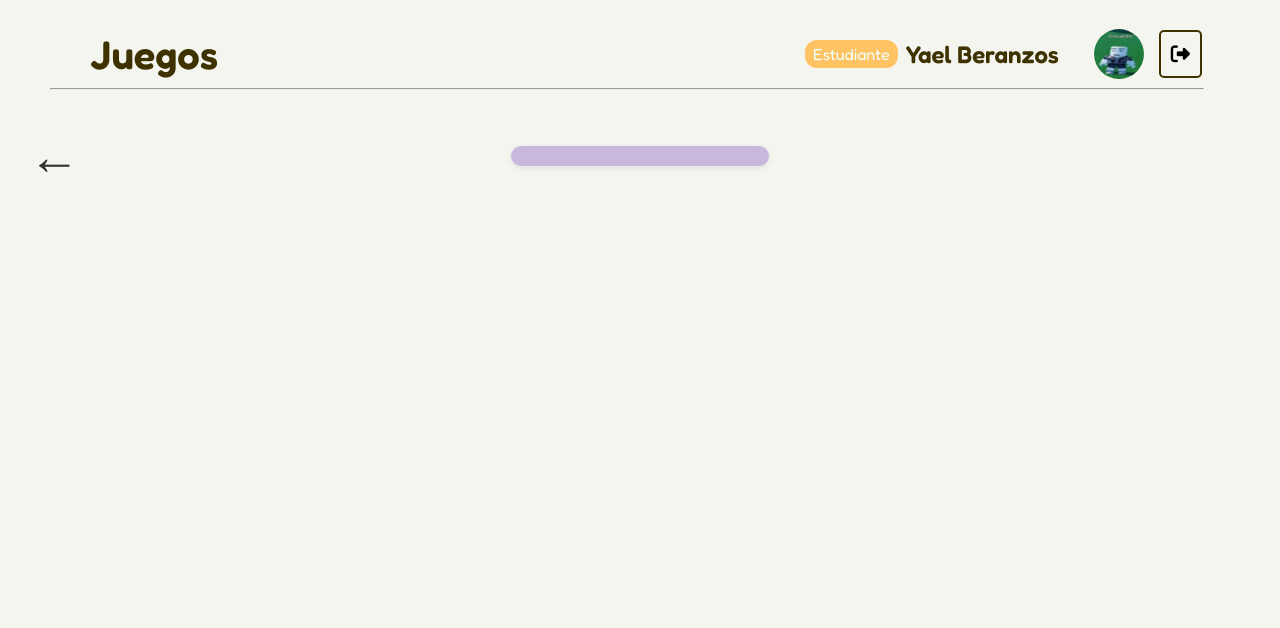
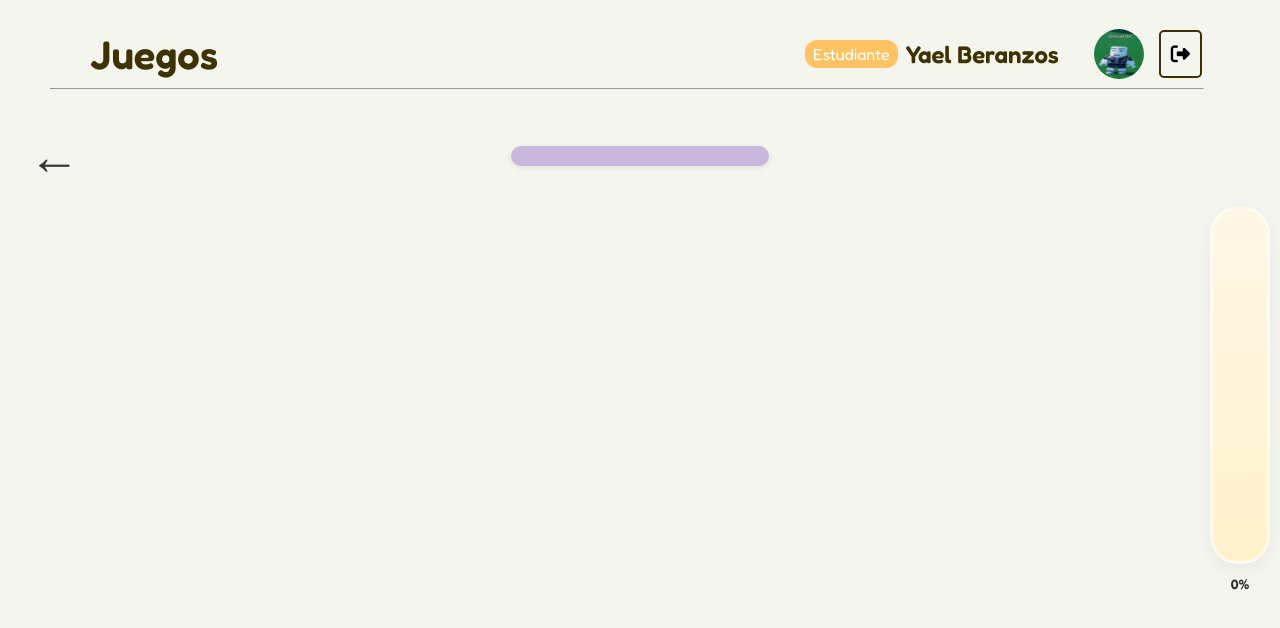
Before and after one commit to YBJ-UP/Nubo, an Angular app: page /student/memory-game in a window 1280 px wide. Shown: the top 628 px of the page. Built offline with nearby package versions, Linux system fonts and the light colour scheme.

Commit message:
Barra de progreso agregada

```diff
--- a/src/app/teacher/memory-game/memory-game.css
+++ b/src/app/teacher/memory-game/memory-game.css
@@ -69,9 +69,77 @@
     gap: 8px 22px;
     padding: 8px 18px 16px;
     flex: 1;
-    width: min(960px, 100%);
-    margin: 0 auto;
+    width: 100%;
+    max-width: 980px;
     align-content: start;
+}
+
+/* ensure the board itself is centered horizontally inside its container */
+.game-board { margin: 0 auto; }
+
+/* Layout: make board sit to the left and the progress bar on the right */
+.game-main {
+    display: flex;
+    gap: 18px;
+    align-items: stretch;
+    width: 100%;
+}
+.board-wrap {
+    flex: 1 1 auto;
+    display: flex;
+    flex-direction: column;
+    align-items: center; /* center the game board horizontally inside the left area */
+    /* center the board vertically within the left area (below header) */
+    justify-content: center;
+}
+.progress-wrap {
+    /* friendlier, smaller progress bar area */
+    width: 56px; /* reduced width so it's not dominant */
+    display: flex;
+    flex-direction: column;
+    align-items: center;
+    padding: 6px 6px;
+    box-sizing: border-box;
+    gap: 6px;
+    /* limit vertical footprint so it no longer spans the whole screen */
+    justify-content: center;
+    height: auto;
+    max-height: 420px;
+    /* move the bar slightly to the right (create space from the board) without shifting the board */
+    margin-left: 50px; /* approx. 50px as requested */
+}
+.progress-track {
+    /* compact, kid-friendly track */
+    width: 42px; /* moderate thickness */
+    height: 340px; /* extended visual height to go further down */
+    background: linear-gradient(180deg, #fff7e6, #fff1cc); /* soft pastel track */
+    border-radius: 28px;
+    padding: 6px;
+    box-shadow: 0 6px 18px rgba(0,0,0,0.06);
+    overflow: hidden;
+    display: flex;
+    align-items: flex-end; /* fill grows from bottom */
+    border: 3px solid rgba(255,255,255,0.6);
+}
+.progress-fill {
+    width: 100%;
+    height: 0%;
+    background: linear-gradient(180deg, #ffd54f, #ff7043); /* cheerful yellow→orange */
+    transition: height 280ms ease, box-shadow 180ms ease;
+    border-radius: 16px 16px 6px 6px;
+    transform-origin: bottom center;
+    box-shadow: 0 4px 12px rgba(255,112,67,0.18);
+}
+.progress-label {
+    margin-top: 6px;
+    font-size: 0.85rem;
+    color: #333;
+    font-weight: 700;
+}
+
+/* Small screens: make bar even smaller or hide to avoid crowding */
+@media (max-width: 720px) {
+    .progress-wrap { display: none; }
 }
 @media (max-width: 900px) {
     .game-board { gap:18px 26px; padding: 8px 40px 28px; }
--- a/src/app/teacher/memory-game/memory-game.html
+++ b/src/app/teacher/memory-game/memory-game.html
@@ -8,6 +8,8 @@
         </div>
     </div>
 
+    <div class="game-main">
+        <div class="board-wrap">
             <div class="game-board">
                 <div class="card-container" *ngFor="let card of cards" (click)="flipCard(card)">
                     <div class="card"
@@ -18,6 +20,16 @@
                             <img [src]="card.imageUrl" [alt]="'Carta ' + card.id">
                         </div>
                     </div>
+                </div>
+            </div>
+        </div>
+
+        <div class="progress-wrap" aria-hidden="false">
+            <div class="progress-track">
+                <div class="progress-fill" [style.height]="progress + '%'" [style.background]="progressGradient" [title]="progress + '%'">
+                </div>
+            </div>
+            <div class="progress-label">{{ progress }}%</div>
         </div>
     </div>
 
--- a/src/app/teacher/memory-game/memory-game.ts
+++ b/src/app/teacher/memory-game/memory-game.ts
@@ -28,6 +28,12 @@ export class MemoryGame implements OnInit {
   isChecking: boolean = false;
   gameCompleted: boolean = false;
   totalPairs: number = 0;
+  // Progress percentage (0 - 100). Used by the vertical progress bar.
+  progress: number = 0;
+  // Use the same palette as menu-memory-game so the progress bar shows those colors
+  private readonly COLOR_PALETTE: string[] = ['#EBE3C0', '#A2D8F2', '#FFC364', '#D0CDEA', '#FFD0A7', '#D6DC82', '#D96073'];
+  // CSS gradient string built from the palette
+  progressGradient: string = '';
   selectedVictoryMessage: string = '';
   selectedMotivationMessage: string = '';
   private victoryMessages: string[] = [
@@ -64,6 +70,8 @@ export class MemoryGame implements OnInit {
         if (game) {
           this.gameTitle = game.title;
           this.gameColor = game.color;
+          // build a vertical gradient using the shared palette
+          this.progressGradient = `linear-gradient(to top, ${this.COLOR_PALETTE.join(', ')})`;
           this.initializeGame(game.cards);
         }
       });
@@ -84,6 +92,7 @@ export class MemoryGame implements OnInit {
     this.moves = 0;
     this.matches = 0;
     this.gameCompleted = false;
+    this.progress = 0;
   }
 
   shuffleArray(array: any[]): any[] {
@@ -117,6 +126,7 @@ export class MemoryGame implements OnInit {
       card1.isMatched = true;
       card2.isMatched = true;
       this.matches++;
+      this.updateProgress();
       this.flippedCards = [];
       this.isChecking = false;
 
@@ -125,6 +135,7 @@ export class MemoryGame implements OnInit {
         this.selectedMotivationMessage = this.getRandomItem(this.motivationMessages);
         this.accentColor = this.getRandomItem(this.accentColors);
         this.gameCompleted = true;
+        this.progress = 100;
       }
     } else {
       setTimeout(() => {
@@ -153,6 +164,16 @@ export class MemoryGame implements OnInit {
     this.moves = 0;
     this.matches = 0;
     this.gameCompleted = false;
+    this.progress = 0;
+  }
+
+  private updateProgress() {
+    if (!this.totalPairs || this.totalPairs === 0) {
+      this.progress = 0;
+      return;
+    }
+    // matches / totalPairs gives 0..1, convert to percentage
+    this.progress = Math.min(100, Math.round((this.matches / this.totalPairs) * 100));
   }
 
   previousGame() {
--- a/src/app/teacher/menu-memory-game/menu-memory-game.html
+++ b/src/app/teacher/menu-memory-game/menu-memory-game.html
@@ -6,7 +6,7 @@
         <div class="action-buttons">
             <ng-container *ngIf="isTeacherView">
                 <button class="btn-create" (click)="createGame()" *ngIf="!isDeleting">
-                    <span class="icon">⊕</span> Crear
+                    <span class="icon">+</span> Crear
                 </button>
                 <button class="btn-delete" (click)="deleteGame()" [disabled]="isDeleting && selectedGameIndex === -1">
                     <span class="icon">🗑</span> {{ isDeleting ? 'Confirmar' : 'Eliminar' }}
--- a/src/app/teacher/menu-memory-game/menu-memory-game.ts
+++ b/src/app/teacher/menu-memory-game/menu-memory-game.ts
@@ -13,6 +13,7 @@ import { MemoryGameService, MemoryGame } from '../../services/memory-game.servic
 })
 export class MenuMemoryGame implements OnInit, OnDestroy {
   games: MemoryGame[] = [];
+  private readonly COLOR_PALETTE: string[] = ['#EBE3C0', '#A2D8F2', '#FFC364', '#D0CDEA', '#FFD0A7', '#D6DC82', '#D96073'];
   isTeacherView: boolean = false;
   isDeleting: boolean = false;
   selectedGameIndex: number = -1;
@@ -27,7 +28,11 @@ export class MenuMemoryGame implements OnInit, OnDestroy {
   ngOnInit() {
     this.gameService.getGames().subscribe(games => {
       console.log('Juegos actualizados:', games);
-      this.games = games;
+      // Asignar colores de la paleta de forma rotativa si no vienen definidos
+      this.games = games.map((g, idx) => ({
+        ...g,
+        color: g.color || this.COLOR_PALETTE[idx % this.COLOR_PALETTE.length]
+      }));
     });
   }
 
@@ -85,6 +90,9 @@ export class MenuMemoryGame implements OnInit, OnDestroy {
   }
 
   onGameSaved(newGame: any) {
+    // Asignar color al juego nuevo (usar siguiente color en la paleta)
+    const idx = this.games.length;
+    newGame.color = newGame.color || this.COLOR_PALETTE[idx % this.COLOR_PALETTE.length];
     this.games.push(newGame);
   }
 }
```
Lines whose indentation alone changed are shown as unchanged.
